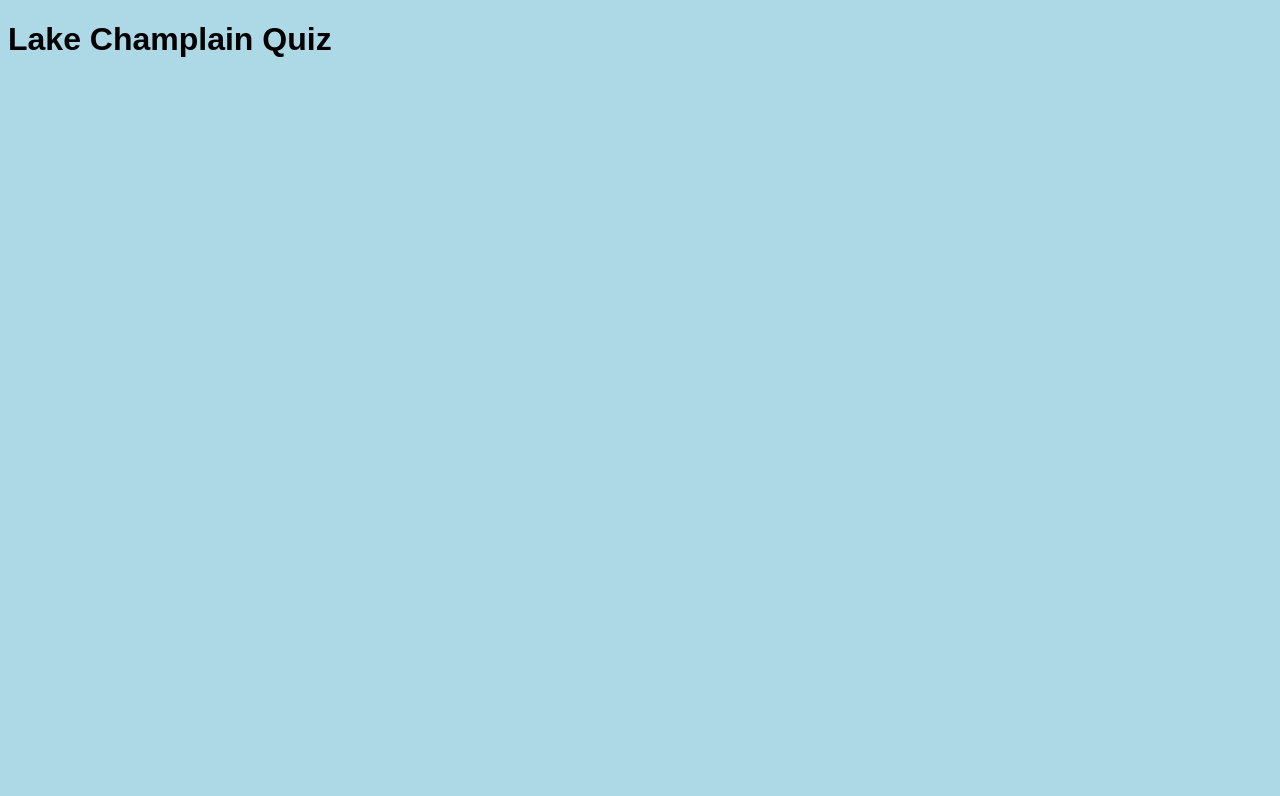
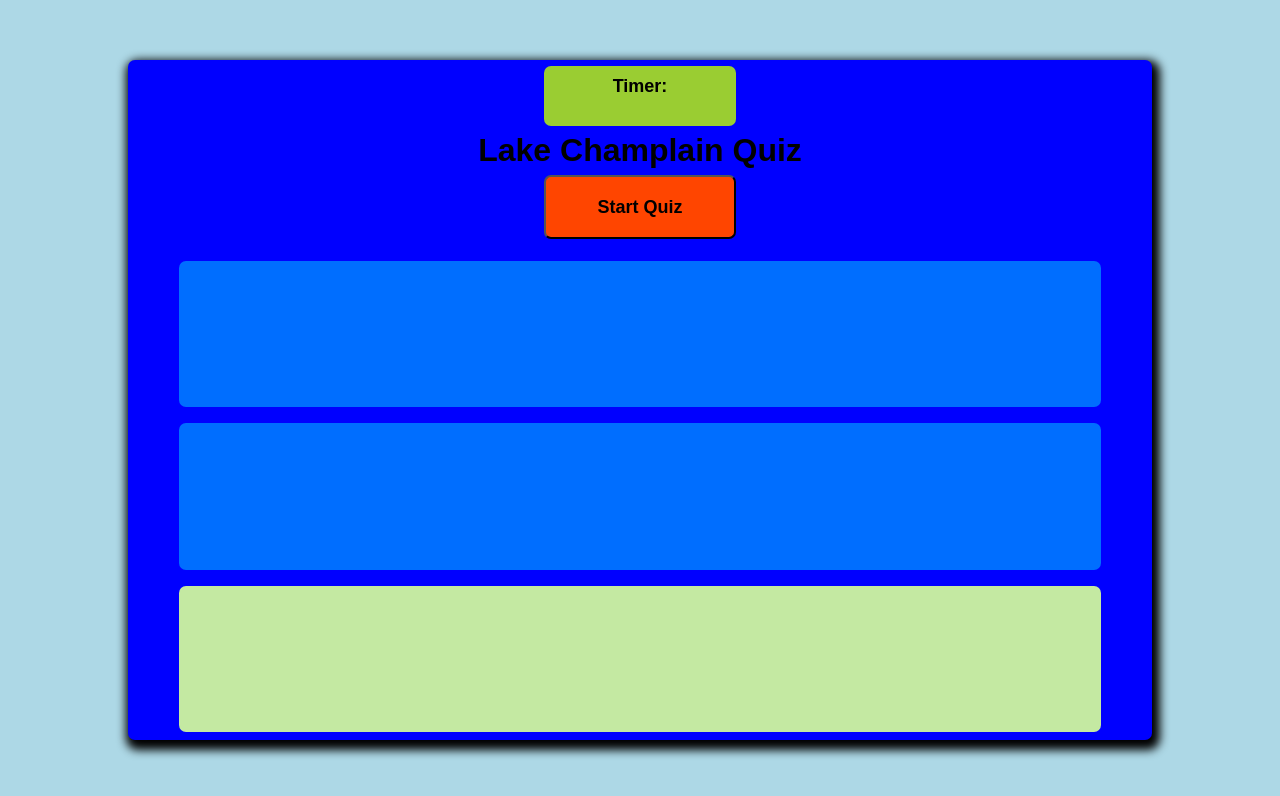
Before and after one commit to NDaruwalla/code-quiz, a plain HTML site: page index.html in a window 1280 px wide. Drawn offline with Linux system fonts and the light colour scheme.

Commit message:
created initial divs in html and classes in css

```diff
--- a/Assets/css/styles.css
+++ b/Assets/css/styles.css
@@ -1,10 +1,100 @@
 * {
   box-sizing: border-box;
+  margin: 0;
+  padding: 0;
+  font-family: Arial, Helvetica, sans-serif;
   }
 
   /* css comments here */
 
   body {
-    font-family: Arial, Helvetica, sans-serif;
-    background-color: lightblue;
+        background-color: lightblue;
+        height: 100vh;
+        width: 100vw;
+        display: flex;
+        align-items: center;
+        justify-content: center;
   }
+
+  .startQuizBtn {
+    font-size: large;
+    font-weight: bold;
+    background: orangered;
+    width: 12rem;
+    height: 4rem;
+    border-radius: 7px;
+    padding: 10px;
+    color: black;
+    margin: 6px;
+  }
+
+  .timer {
+    font-size: large;
+    font-weight: bold;
+    background: yellowgreen;
+    width: 12rem;
+    height: 4rem;
+    border-radius: 7px;
+    padding: 10px;
+    color: black;
+    margin: 6px;
+    }
+
+  .container{
+    width: 80vw;
+    max-width: 80%;
+    height: 85vh;
+    box-shadow: 3px 5px 10px 5px;
+    background-color: blue;
+    display: flex;
+    flex-direction: column;
+    justify-content: center;
+    align-items: center;
+    text-align: center;
+    border-radius: 7px;
+  }
+
+  .question{
+    width: 80vw;
+    max-width: 90%;
+    height: 20vh;
+    background-color: rgb(0, 110, 255);
+    display: flex;
+    flex-direction: column;
+    justify-content: center;
+    align-items: center;
+    text-align: center;
+    border-radius: 7px;
+    margin-top: 1em;
+    margin-bottom: .5em;
+  }
+
+  .choices{
+    width: 80vw;
+    max-width: 90%;
+    height: 20vh;
+    background-color: rgb(0, 110, 255);
+    display: flex;
+    flex-direction: column;
+    justify-content: center;
+    align-items: center;
+    text-align: center;
+    border-radius: 7px;
+    margin-top: .5em;
+    margin-bottom: .5em;
+  }
+
+  .feedback{
+    width: 80vw;
+    max-width: 90%;
+    height: 20vh;
+    background-color: rgb(196, 233, 162);
+    display: flex;
+    flex-direction: column;
+    justify-content: center;
+    align-items: center;
+    text-align: center;
+    border-radius: 7px;
+    margin-top: .5em;
+    margin-bottom: .5em;
+  }
--- a/index.html
+++ b/index.html
@@ -1,34 +1,43 @@
 <!DOCTYPE html>
 <html lang="en">
+
 <head>
     <meta charset="UTF-8">
     <meta http-equiv="X-UA-Compatible" content="IE=edge">
     <meta name="viewport" content="width=device-width, initial-scale=1.0">
     <link rel="shortcut icon" type="image/png" href="assets/images/favicon.png">
-    <link rel="stylesheet" type="text/css" href="./assets/css/styles.css" />
+    <link rel="stylesheet" type="text/css" href="/assets/css/styles.css" />
+    <script src="/assets/js/main.js"></script>
     <!-- https://favpng.com/ -->
     <title>Lake Champlain Quiz</title>
 </head>
+
 <body>
 
-<header>
+
+    <div class="container">
+
+        <div class="timer">Timer:</div>
+
+
+        <header class="headerStyle">
             <h1>Lake Champlain Quiz</h1>
+
         </header>
 
-<div class = "container">
-    <div class = "timer">
+        <div>
+            <button class="startQuizBtn">Start Quiz</button>
+        </div>
+
+        <div class="question">
 
         </div>
 
-    <div class = "question">
+        <div class="choices">
 
         </div>
 
-    <div class = "choices">
-
-    </div>
-
-    <div class = "feedback">
+        <div class="feedback">
 
         </div>
 
@@ -39,4 +48,5 @@
     </footer>
 
 </body>
+
 </html>
```
Also changed, not shown: Assets/js/main.js (+17 -0 lines). Lines whose indentation alone changed are shown as unchanged.
